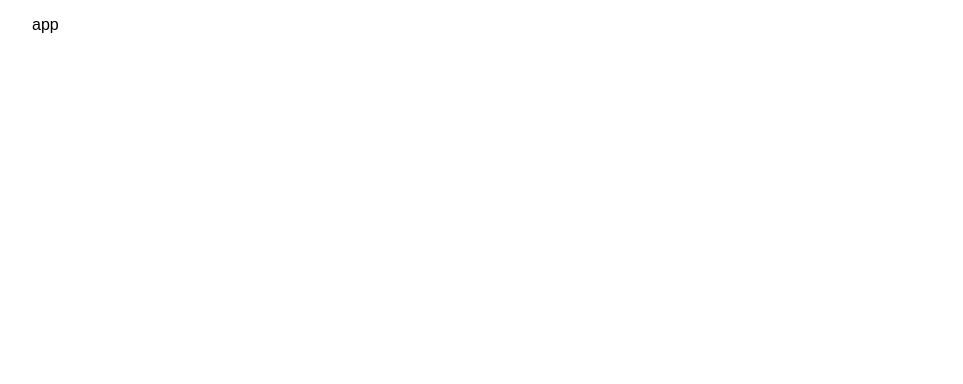
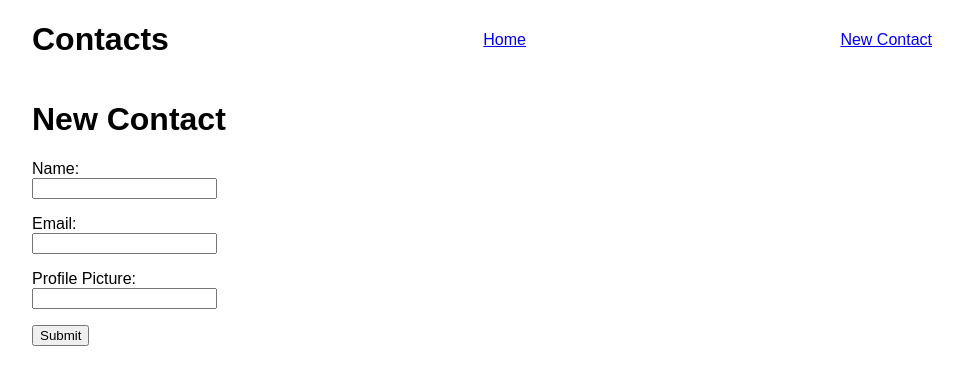
Before and after one commit to ga-wdi-exercises/checkpoint-react, a React (Create React App) app: page /new-contact in a window 1280 px wide. Shown: the top 384 px of the page, without its empty margins (158-1121 px from the left). Built offline with nearby package versions, Linux system fonts and the light colour scheme.

Commit message:
Complete test

```diff
--- a/src/components/App/App.js
+++ b/src/components/App/App.js
@@ -1,11 +1,53 @@
-import React, { Component } from 'react';
+import React, { Component } from 'react'
+import { Route, Link, Redirect, Switch } from 'react-router-dom'
+
+import Contact from '../Contact/Contact'
+import ContactList from '../ContactList/ContactList'
+import Header from '../Header/Header'
+import NewContact from '../NewContact/NewContact'
 
 class App extends Component {
-  render() {
-    return <div className="App">
-        <p>app</p>
-      </div>;
-  }
+	constructor(props) {
+		super(props)
+		this.state = {
+			contacts: this.props.contacts
+		}
+		this.addNewContact = this.addNewContact.bind(this)
+	}
+	addNewContact(contact) {
+		this.setState({
+			contacts: [...this.state.contacts, contact]
+		})
+	}
+	render() {
+		return (
+			<div className="App">
+				<header>
+					<h1> Contacts </h1>
+					<Link to="/"> Home </Link>
+					<Link to="/new-contact"> New Contact </Link>
+				</header>
+				<main>
+					<Switch>
+						<Route
+							exact
+							path="/"
+							render={() => <ContactList contacts={this.state.contacts} />}
+						/>
+
+						<Route
+							path="/new-contact"
+							render={props => (
+								<NewContact addNewContact={this.addNewContact} {...props} />
+							)}
+						/>
+
+						<Route path="/*" render={() => <Redirect to="/" />} />
+					</Switch>
+				</main>
+			</div>
+		)
+	}
 }
 
-export default App;
+export default App
--- /dev/null
+++ b/src/components/Contact/Contact.js
@@ -0,0 +1,15 @@
+import React, { Component } from 'react'
+
+class Contact extends Component {
+	render() {
+		return (
+			<div className="Contact">
+				<img src={this.props.profile_picture} atl={this.props.name} />
+				<h3>{this.props.name}</h3>
+				<h4>{this.props.email}</h4>
+			</div>
+		)
+	}
+}
+
+export default Contact
--- /dev/null
+++ b/src/components/ContactList/ContactList.js
@@ -0,0 +1,17 @@
+import React, { Component } from 'react'
+
+import Contact from '../Contact/Contact'
+
+class ContactList extends Component {
+	render() {
+		return (
+			<div className="contact-list">
+				{this.props.contacts.map(contact => (
+					<Contact key={contact.name} {...contact} />
+				))}
+			</div>
+		)
+	}
+}
+
+export default ContactList
--- /dev/null
+++ b/src/components/Header/Header.js
@@ -0,0 +1,18 @@
+import React, { Component } from 'react'
+import { Route, Link, Redirect, Switch } from 'react-router-dom'
+
+class Header extends Component {
+	render() {
+		return (
+			<header>
+				<h1> Contacts</h1>
+				<nav>
+					<Link to="/"> Home </Link>
+					<Link to="/new-contact"> New Contact </Link>
+				</nav>
+			</header>
+		)
+	}
+}
+
+export default Header
--- /dev/null
+++ b/src/components/NewContact/NewContact.js
@@ -0,0 +1,73 @@
+import React, { Component } from 'react'
+import Header from '../Header/Header'
+
+class NewContact extends Component {
+	constructor(props) {
+		super(props)
+
+		this.state = {
+			name: '',
+			email: '',
+			profile_picture: ''
+		}
+
+		this.handleNameInput = this.handleNameInput.bind(this)
+		this.handleEmailInput = this.handleEmailInput.bind(this)
+		this.handleProfilePictureInput = this.handleProfilePictureInput.bind(this)
+		this.handleFormSubmit = this.handleFormSubmit.bind(this)
+	}
+	handleNameInput(e) {
+		this.setState({
+			name: e.target.value
+		})
+	}
+	handleEmailInput(e) {
+		this.setState({
+			name: e.target.value
+		})
+	}
+	handleProfilePictureInput(e) {
+		this.setState({
+			name: e.target.value
+		})
+	}
+	handleFormSubmit(e) {
+		e.preventDefault(e)
+		let { name, email, profile_picture } = e.target.elements
+		this.props.addNewContact({
+			name: name.value,
+			email: email.value,
+			profile_picture: profile_picture.value
+		})
+		this.props.history.push('/')
+	}
+	render() {
+		return (
+			<div>
+				<h1> New Contact</h1>
+				<form onSubmit={this.handleFormSubmit}>
+					<p>
+						Name:<br />
+						<input type="text" name="name" onChange={this.handleNameInput} />
+					</p>
+					<p>
+						Email:<br />
+						<input type="text" name="email" onChange={this.handleEmailInput} />
+					</p>
+					<p>
+						Profile Picture: <br />
+						<input
+							type="text"
+							name="profile_picture"
+							onChange={this.handleProfilePictureInput}
+						/>
+					</p>
+
+					<input type="Submit" />
+				</form>
+			</div>
+		)
+	}
+}
+
+export default NewContact
```
